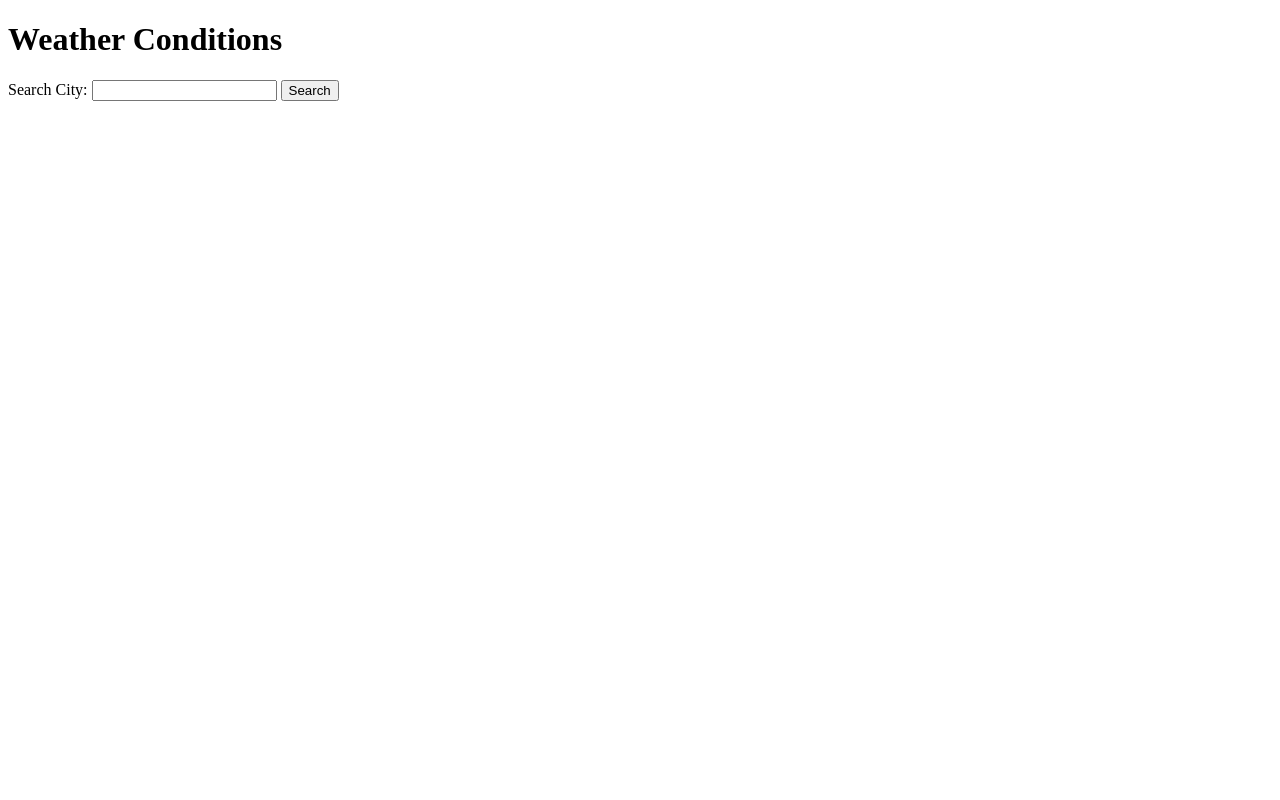
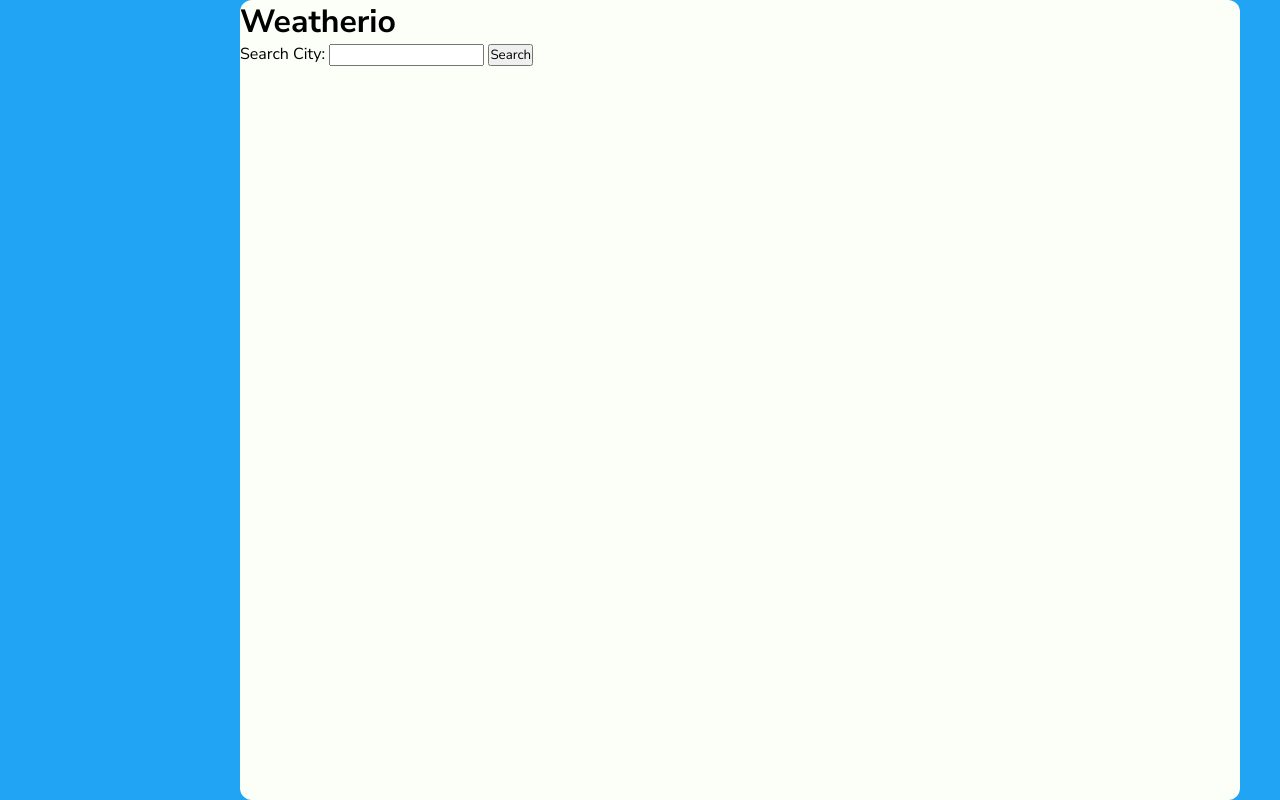
Before and after one commit to jasperusz/weather-dashboard, a Flask app: page / in a window 1280 px wide. Run offline with Flask 3, Linux system fonts and the light colour scheme.

Commit message:
feat(ui): base web-app style added

```diff
--- /dev/null
+++ b/static/styles.css
@@ -0,0 +1,28 @@
+/* Formatting */
+* {
+    font-family: "Nunito Sans", sans-serif;
+    font-optical-sizing: auto;
+    font-style: normal;
+    margin: 0;
+    padding: 0;
+}
+
+body{
+    background-color: #20A4F3;
+    display: flex;
+    justify-content: center;
+    align-items: center;
+    min-height: 100vH;
+}
+
+#main-content {
+    max-width: 100vh;
+    max-height: 100%;
+}
+
+#feature-box {
+    width: 1000px;
+    height: 800px;
+    background-color: #FCFFF7;
+    border-radius: 12px;
+}
--- a/templates/index.html
+++ b/templates/index.html
@@ -4,16 +4,23 @@
     <meta charset="UTF-8">
     <meta name="viewport" content="width=device-width, initial-scale=1.0">
     <title>Weather Dashboard</title>
-    <link rel="stylesheet" href="styles.css">
-    <link href="https://fonts.googleapis.com" rel="stylesheet">
+    <link rel="stylesheet" href="{{ url_for('static', filename='styles.css') }}">
+    <link rel="preconnect" href="https://fonts.googleapis.com">
+<link rel="preconnect" href="https://fonts.gstatic.com" crossorigin>
+<link href="https://fonts.googleapis.com/css2?family=Nunito+Sans:ital,opsz,wght@0,6..12,200..1000;1,6..12,200..1000&display=swap" rel="stylesheet">
 </head>
 <body>
-    <h1>Weather Conditions</h1>
+    <div id="main-content">
+        <div id="feature-box">
+            <h1>Weatherio</h1>
+            <div id="search-box">
                 <form action="/weather" method="GET">
                     <label for="city_name">Search City:</label>
                     <input type="text" id="city_name" name="city_name" required>
                     <input type="submit" value="Search">
                 </form>
+            </div>
+            <div id="weather-results">
                 <p>{{ city_name }}</p>
                 {% if city_weather %}
                 <p> Temperature: {{ city_weather.temperature | round(1) }}ºC</p>
@@ -22,5 +29,8 @@
                 <p> Humidity: {{ city_weather.humidity }}%</p>
                 <p> Wind Speed: {{ city_weather.winds }} m/s</p>
                 {% endif %}
+            </div>
+        </div>
+    </div>
 </body>
 </html>
```
Also changed, not shown: templates/styles.css (deleted). Lines whose indentation alone changed are shown as unchanged.
